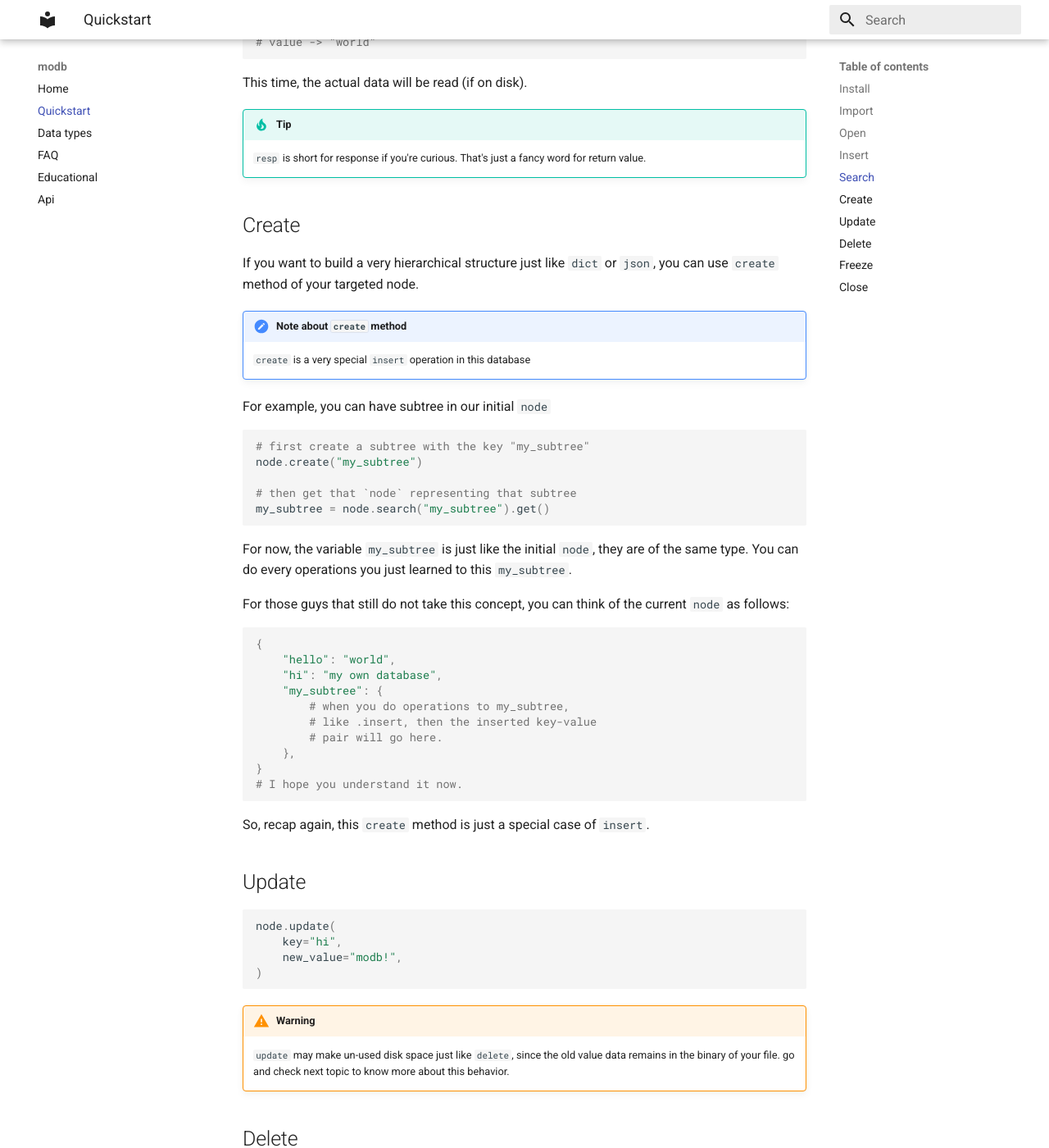
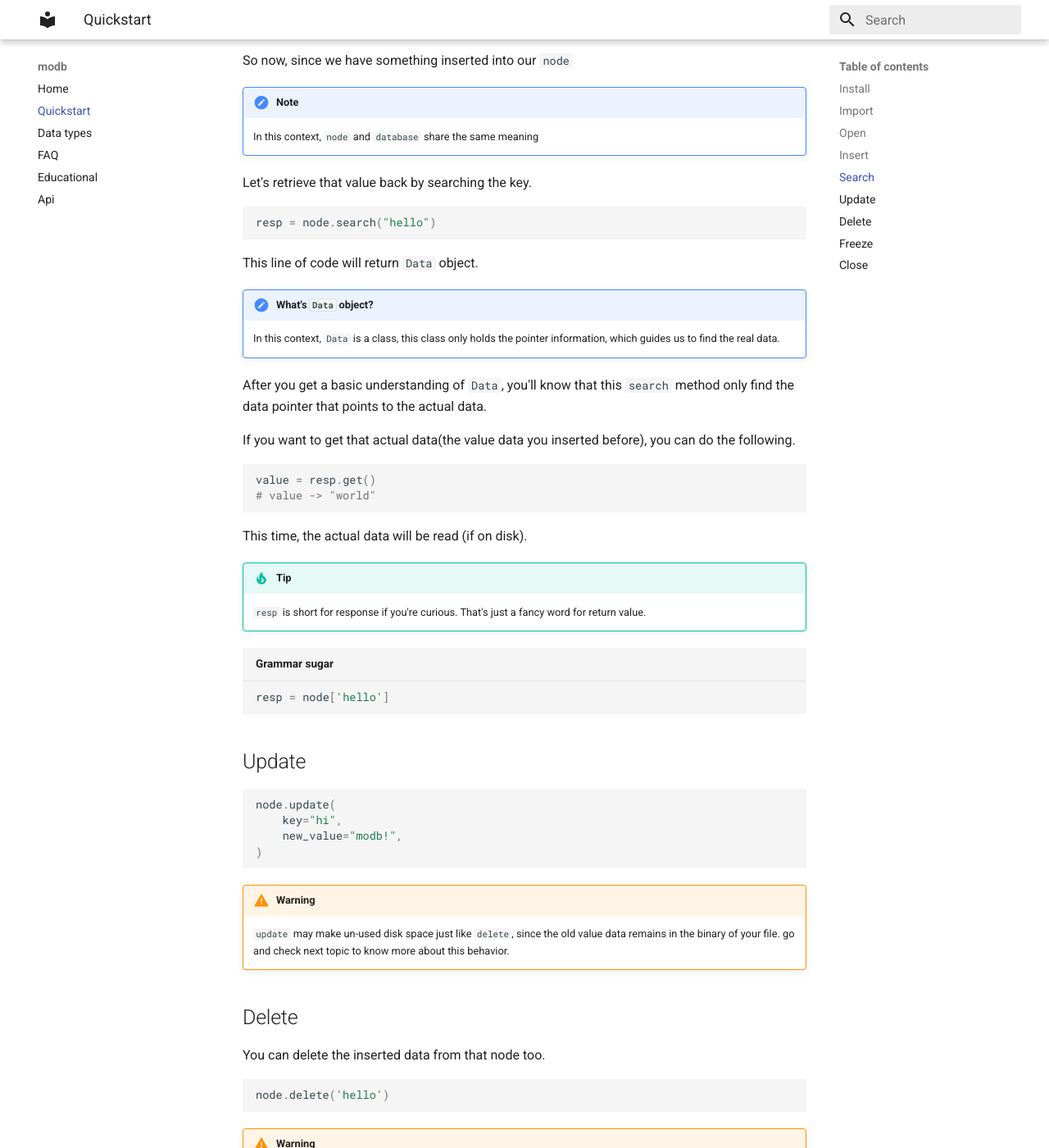
Before and after one commit to Darcy-C/modb, an MkDocs documentation site: the page built from docs/Quickstart.md, in a window 1280 px wide and 1400 px high, scrolled down 2165 px. Shown: the whole window at 82% size. Built offline with MkDocs 1.6.1 and Material for MkDocs 9.7.7, drawn with Linux system fonts in a browser that asks for light colours; some of the changed text lies outside the part shown.

Commit message:
`docs` for update

````diff
--- a/docs/Api.md
+++ b/docs/Api.md
@@ -231,32 +231,6 @@
 
         your deleted data will still be in your binary of the file. do `vacuum` to make sure it's safe-deleted. go and check FAQ for more information.
 
-    ### create
-
-    `Parameters`
-
-    : **key** `see Data types` (required)
-
-    `return`
-
-    : *modb.low.Data* - the new created sub-node value
-
-    !!! note
-
-        * this `create` method is a special `insert` method instead of inserting normal type (string, number etc.) you'll insert a empty tree (tree type)
-
-        * most of the time, this is for building a hierarchical structure.
-
-    ```python title="Sample code"
-    node.create("sub")
-
-    # then you can get the sub node by doing
-    sub = node.search("sub").get()
-
-    # ... there you can do any operations just
-    # like you do to the root `node`
-    sub.insert("hello", "world")
-    ```
 
     ### freeze
 
--- a/docs/Quickstart.md
+++ b/docs/Quickstart.md
@@ -52,6 +52,30 @@
 )
 ```
 
+If you want to build a very hierarchical structure just like `dict` or `json`, you could insert a dict-typed value like this.
+
+```python title="Insert new tree"
+node.insert(
+    key="sub",
+    value={
+        "sub_a": "sub_a_value",
+        "sub_b": "sub_b_value",
+    }
+)
+# note, the new tree needed will be created automatically.
+
+# for search, you can use this sugar to access the nested key
+resp = node['sub']['sub_a']
+# just like you do to a nested dict
+
+value = resp.get()
+print(value)
+# -> "sub_a_value"
+```
+
+!!! Tip
+    `node['sub'].get()` and `node` are of same type, which is `modb.low.VirtualBNode`.
+
 ## Search
 
 So now, since we have something inserted into our `node`
@@ -82,38 +106,11 @@
 !!! tip
     `resp` is short for response if you're curious. That's just a fancy word for return value.
 
-## Create
 
-If you want to build a very hierarchical structure just like `dict` or `json`, you can use `create` method of your targeted node.
-!!! note "Note about `create` method"
-    `create` is a very special `insert` operation in this database
-
-For example, you can have subtree in our initial `node`
-```python
-# first create a subtree with the key "my_subtree"
-node.create("my_subtree")
-
-# then get that `node` representing that subtree
-my_subtree = node.search("my_subtree").get()
+```python title="Grammar sugar"
+resp = node['hello']
 ```
 
-For now, the variable `my_subtree` is just like the initial `node`, they are of the same type. You can do every operations you just learned to this `my_subtree`.
-
-For those guys that still do not take this concept, you can think of the current `node` as follows:
-```python
-{
-    "hello": "world",
-    "hi": "my own database",
-    "my_subtree": {
-        # when you do operations to my_subtree,
-        # like .insert, then the inserted key-value
-        # pair will go here.
-    },
-}
-# I hope you understand it now.
-```
-
-So, recap again, this `create` method is just a special case of `insert`.
 
 ## Update
 
````
Also changed, not shown: docs/Data_types.md (+26 -8 lines).
